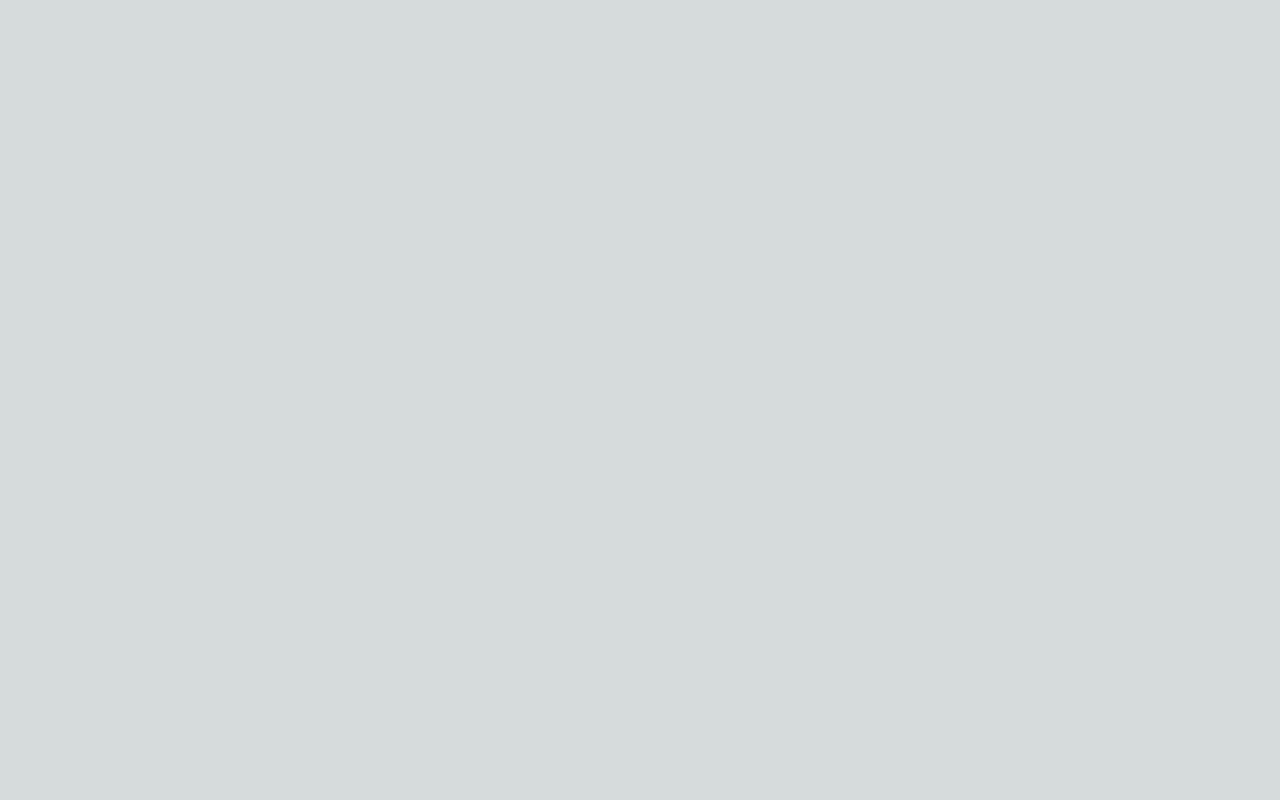
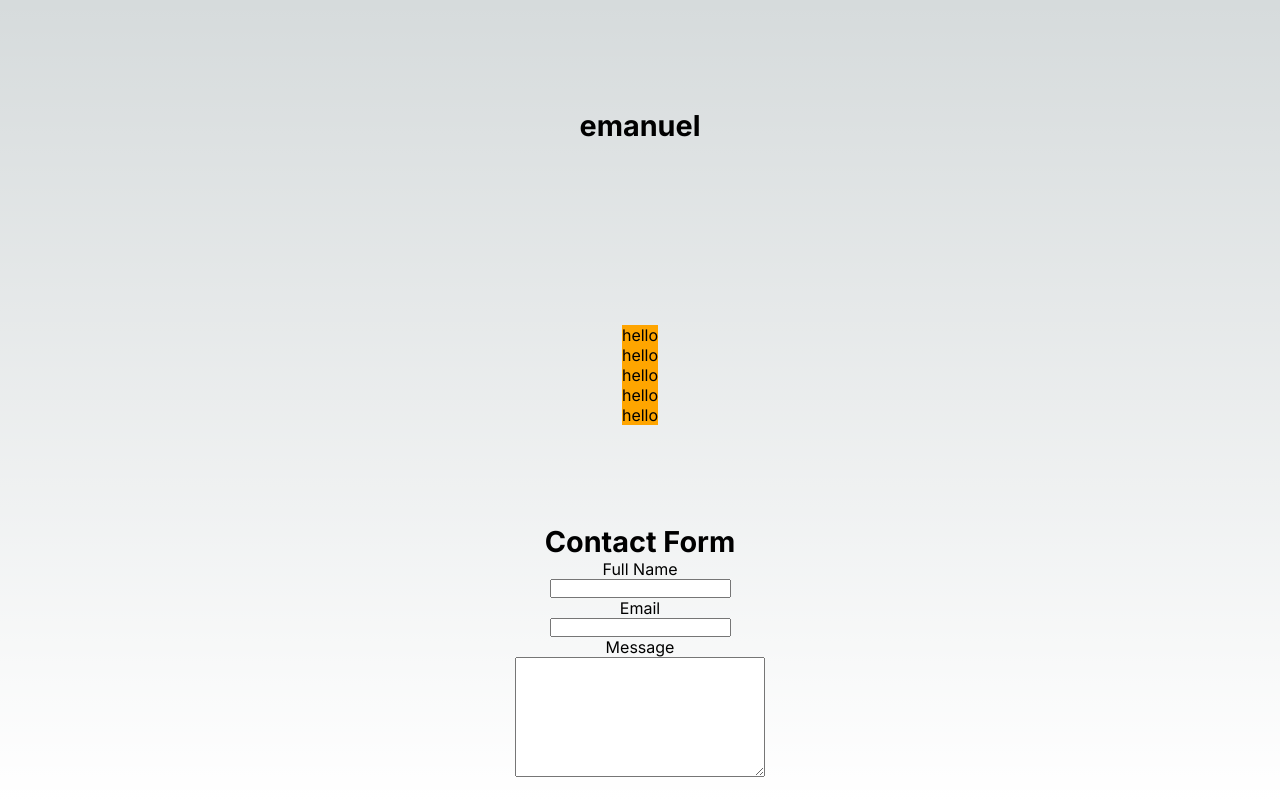
Before and after one commit to EmanFun/Chall-SyS, a Next.js app: page /main in a window 1280 px wide. Built offline with nearby package versions, Linux system fonts and the light colour scheme.

Commit message:
corrections

```diff
--- a/src/app/main/main.module.css
+++ b/src/app/main/main.module.css
@@ -0,0 +1,34 @@
+.layout {
+    min-height: 100vh;
+    display: grid;
+    grid-template-areas:
+        "header header "
+        "main main"
+        "footer footer";
+    grid-template-columns: 1fr 1fr;
+    grid-template-rows: 250px 1fr 300px;
+}
+
+.header {
+    grid-area: header;
+
+}
+
+.main {
+    grid-area: main;
+    overflow: hidden;
+}
+
+.footer {
+    grid-area: footer;
+}
+
+@media (max-width: 768px) {
+    .layout {
+        min-height: 100vh;
+        grid-template-columns:
+            "header"
+            "main"
+            "footer";
+    }
+}
--- a/src/app/main/page.tsx
+++ b/src/app/main/page.tsx
@@ -1,20 +1,24 @@
 import React from "react";
 import styles from "./main.module.css";
+import HeaderComponent from "@/components/HeaderComponent";
+import ContactForm from "@/components/ContactForm";
+import { ContactComponent } from "./components";
+import InterestsComponent from "./components/InterestsComponent";
 
 const MainPage = () => {
   return (
-    <section>
-        <header>
-
+    <section className={styles.layout}>
+        <header className={styles.header}>
+            <HeaderComponent name="emanuel" photo="./next.svg"/>
         </header>
         <aside>
 
         </aside>
-        <main>
-
+        <main className={styles.main}>
+          <InterestsComponent />
         </main>
-        <footer>
-
+        <footer className={styles.footer}>
+          <ContactComponent />
         </footer>
     </section>
   );
--- a/src/app/page.module.css
+++ b/src/app/page.module.css
@@ -12,7 +12,7 @@
   justify-content: inherit;
   align-items: inherit;
   font-size: 0.85rem;
-  max-width: var(--max-width);
+
   width: 100%;
   z-index: 2;
   font-family: var(--font-mono);
@@ -29,9 +29,7 @@
   position: relative;
   margin: 0;
   padding: 1rem;
-  background-color: rgba(var(--callout-rgb), 0.5);
-  border: 1px solid rgba(var(--callout-border-rgb), 0.3);
-  border-radius: var(--border-radius);
+
 }
 
 .code {
--- a/src/app/page.tsx
+++ b/src/app/page.tsx
@@ -1,6 +1,5 @@
-import Image from "next/image";
 import styles from "./page.module.css";
-import { SpinLoader, WelcomeComponent } from "@/components";
+import { WelcomeComponent } from "@/components";
 
 export default function Home() {
   return (
@@ -31,7 +30,6 @@ export default function Home() {
 
       <div className={styles.center}>
        <WelcomeComponent/>
-
       </div>
 
       {/* <div className={styles.grid}>
```
